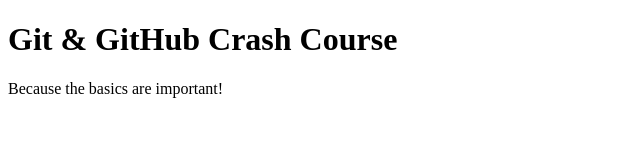
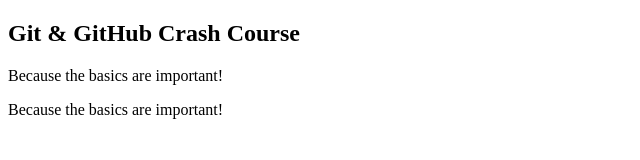
Before and after one commit to fekt2016/github-crash-course, a plain HTML site: page index.html in a window 1280 px wide. Shown: the whole page, without its empty margins (0-640 px from the left). Drawn offline with Linux system fonts and the light colour scheme.

Commit message:
section added

```diff
--- a/index.html
+++ b/index.html
@@ -7,7 +7,10 @@
     <title>Git & GitHub Crash Course</title>
   </head>
   <body>
-    <h1>Git & GitHub Crash Course</h1>
-    <p>Because the basics are important!</p>
+    <section>
+      <h1>Git & GitHub Crash Course</h1>
+      <p>Because the basics are important!</p>
+      <p>Because the basics are important!</p>
+    </section>
   </body>
 </html>
```
